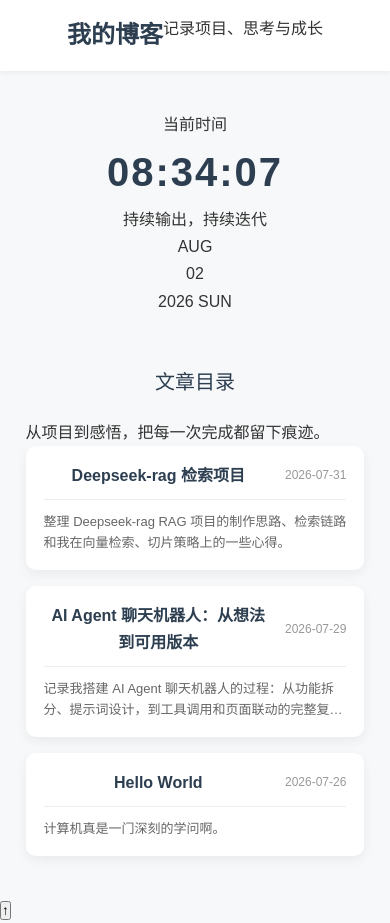
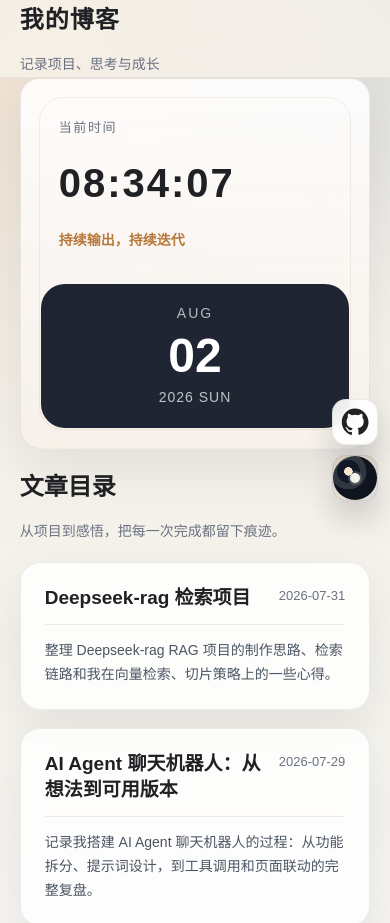
Before and after one commit to mir-738/mir-738.github.io, a plain HTML site: page index.html in a window 390 px wide. Shown: the top 923 px of the page. Drawn offline with Linux system fonts and the light colour scheme.

Commit message:
Update style.css

```diff
--- a/style.css
+++ b/style.css
@@ -2,261 +2,557 @@
     margin: 0;
     padding: 0;
     box-sizing: border-box;
-    font-family: "Microsoft YaHei", sans-serif;
+    font-family: "Microsoft YaHei", "PingFang SC", sans-serif;
 }
+
+:root {
+    --bg: #f4f1ea;
+    --card: rgba(255, 255, 255, 0.82);
+    --card-strong: rgba(255, 255, 255, 0.94);
+    --text: #202124;
+    --muted: #6b7280;
+    --accent: #b7793d;
+    --accent-soft: rgba(183, 121, 61, 0.12);
+    --border: rgba(32, 33, 36, 0.08);
+    --shadow: 0 20px 50px rgba(23, 23, 23, 0.08);
+}
+
 body {
-    background: #f7f8f9;
-    color: #333;
+    background:
+        radial-gradient(circle at top left, rgba(183, 121, 61, 0.18), transparent 36%),
+        radial-gradient(circle at top right, rgba(73, 104, 122, 0.16), transparent 28%),
+        linear-gradient(180deg, #f8f4ee 0%, #f4f1ea 42%, #f7f7f5 100%);
+    color: var(--text);
     line-height: 1.7;
-    position: relative;
     min-height: 100vh;
 }
 
 #bg-blur {
     position: fixed;
-    top: 0;
-    left: 0;
-    width: 100vw;
-    height: 100vh;
+    inset: 0;
     z-index: -1;
     background-size: cover;
     background-position: center;
     background-repeat: no-repeat;
-    filter: blur(10px);
-    transform: scale(1.05);
+    filter: blur(18px) saturate(1.05);
+    transform: scale(1.06);
     opacity: 0;
-    transition: opacity 0.5s ease;
+    transition: opacity 0.45s ease;
 }
+
 #bg-blur.show {
-    opacity: 1;
+    opacity: 0.22;
 }
 
 .container {
-    width: 90%;
-    max-width: 1000px;
+    width: min(1120px, 92%);
     margin: 0 auto;
-    padding: 0 15px;
+    padding: 0 16px;
 }
 
 header {
-    background: rgba(255,255,255,0.9);
-    -webkit-backdrop-filter: blur(5px);   /* 🆕 Safari 前缀 */
-    backdrop-filter: blur(5px);
-    box-shadow: 0 2px 5px rgba(0,0,0,0.05);
-    padding: 15px 0;
     position: sticky;
     top: 0;
     z-index: 100;
+    background: rgba(248, 244, 238, 0.72);
+    backdrop-filter: blur(14px);
+    border-bottom: 1px solid rgba(32, 33, 36, 0.06);
 }
+
 .nav {
     display: flex;
-    justify-content: center;
+    align-items: center;
+    justify-content: space-between;
+    padding: 18px 0;
+    gap: 12px;
 }
+
 .logo {
+    color: var(--text);
+    text-decoration: none;
     font-size: 24px;
-    font-weight: bold;
-    color: #2c3e50;
-    text-decoration: none;
-    cursor: pointer;
+    font-weight: 800;
+    letter-spacing: 1px;
+}
+
+.nav-subtitle {
+    color: var(--muted);
+    font-size: 14px;
+}
+
+.hero {
+    display: grid;
+    grid-template-columns: 1fr;
+    gap: 24px;
+    align-items: stretch;
+    padding: 36px 0 18px;
+}
+
+.hero-cards {
+    display: grid;
+    grid-template-columns: minmax(0, 1fr);
+    gap: 16px;
+    align-items: stretch;
+    max-width: 760px;
+    margin: 0 auto;
+}
+
+.time-display,
+.github-card,
+.article-card,
+.article-detail {
+    border: 1px solid var(--border);
+    box-shadow: var(--shadow);
 }
 
 .time-display {
+    border-radius: 34px;
+    padding: 20px;
+    background:
+        linear-gradient(180deg, rgba(255, 255, 255, 0.92), rgba(248, 242, 235, 0.88)),
+        linear-gradient(135deg, rgba(183, 121, 61, 0.12), rgba(73, 104, 122, 0.08));
+    color: var(--text);
+    position: relative;
+    overflow: hidden;
+}
+
+.time-display::before {
+    content: "";
+    position: absolute;
+    inset: 18px;
+    border-radius: 24px;
+    border: 1px solid rgba(183, 121, 61, 0.12);
+    pointer-events: none;
+}
+
+.clock-panel {
+    display: grid;
+    grid-template-columns: 1.35fr 0.8fr;
+    gap: 14px;
+    align-items: center;
+}
+
+.clock-side {
+    display: flex;
+    flex-direction: column;
+    justify-content: center;
+    min-height: 150px;
+    position: relative;
+    z-index: 1;
+}
+
+.calendar-side {
+    min-height: 150px;
+    border-radius: 24px;
+    background: rgba(17, 24, 39, 0.94);
+    color: #fff;
+    display: flex;
+    flex-direction: column;
+    justify-content: center;
+    align-items: center;
     text-align: center;
-    margin: 40px 0 50px;
+    gap: 6px;
+    position: relative;
+    z-index: 1;
 }
+
+.calendar-month {
+    font-size: 14px;
+    letter-spacing: 2px;
+    text-transform: uppercase;
+    color: rgba(255, 255, 255, 0.68);
+}
+
+.calendar-day {
+    font-size: clamp(48px, 7vw, 74px);
+    line-height: 1;
+    font-weight: 900;
+}
+
+.calendar-year {
+    font-size: 14px;
+    color: rgba(255, 255, 255, 0.72);
+    letter-spacing: 1px;
+}
+
+.time-label {
+    font-size: 13px;
+    letter-spacing: 1.6px;
+    text-transform: uppercase;
+    color: var(--muted);
+    margin-bottom: 10px;
+}
+
 .time {
-    font-size: 64px;
-    font-weight: bold;
-    color: #2c3e50;
+    font-size: clamp(42px, 6vw, 68px);
+    font-weight: 800;
     letter-spacing: 2px;
 }
-.date {
-    font-size: 28px;
-    color: #7f8c8d;
-    margin-top: 10px;
+
+.time-caption {
+    margin-top: 12px;
+    color: var(--accent);
+    font-weight: 700;
+    font-size: 14px;
+}
+
+.content-grid {
+    display: grid;
+    grid-template-columns: minmax(0, 760px);
+    gap: 20px;
+    justify-content: center;
+    align-items: start;
+}
+
+.disc {
+    width: 44px;
+    height: 44px;
+    border-radius: 50%;
+    background: radial-gradient(circle at 35% 35%, #f8e6cc 0 10%, #111827 11% 28%, #2f3640 29% 44%, #10151d 45% 100%);
+    display: inline-flex;
+    align-items: center;
+    justify-content: center;
+    position: relative;
+    animation: disc-spin 2.8s linear infinite;
+    animation-play-state: paused;
+}
+
+.disc.playing {
+    animation-play-state: running;
+}
+
+.disc-hole {
+    width: 10px;
+    height: 10px;
+    border-radius: 50%;
+    background: #f4f1ea;
+    box-shadow: 0 0 0 2px rgba(255, 255, 255, 0.18);
+}
+
+@keyframes disc-spin {
+    from { transform: rotate(0deg); }
+    to { transform: rotate(360deg); }
+}
+
+.side-toolbar {
+    position: fixed;
+    right: 20px;
+    top: 50%;
+    transform: translateY(-50%);
+    display: flex;
+    flex-direction: column;
+    gap: 12px;
+    z-index: 200;
+}
+
+.toolbar-btn {
+    width: 52px;
+    height: 52px;
+    border: 1px solid rgba(32, 33, 36, 0.08);
+    border-radius: 16px;
+    background: rgba(255, 255, 255, 0.9);
+    color: var(--text);
+    box-shadow: 0 18px 28px rgba(17, 24, 39, 0.16);
+    display: inline-flex;
+    align-items: center;
+    justify-content: center;
+    cursor: pointer;
+    text-decoration: none;
+    backdrop-filter: blur(10px);
+}
+
+.toolbar-btn svg {
+    width: 28px;
+    height: 28px;
+    fill: currentColor;
+}
+
+.music-toggle {
+    background: linear-gradient(135deg, rgba(183, 121, 61, 0.16), rgba(73, 104, 122, 0.12));
+}
+
+.back-to-top {
+    opacity: 0;
+    pointer-events: none;
+    transform: translateX(10px) scale(0.95);
+    transition: opacity 0.2s ease, transform 0.2s ease;
+}
+
+.back-to-top.show {
+    opacity: 1;
+    pointer-events: auto;
+    transform: translateX(0) scale(1);
 }
 
 .article-section {
+    padding: 18px 0 44px;
+    max-width: 760px;
     width: 100%;
-    max-width: 600px;
-    margin: 0 auto 40px;
+    margin: 0 auto;
 }
-.article-section h2 {
-    text-align: center;
-    font-size: 20px;
-    color: #2c3e50;
-    margin-bottom: 20px;
-    font-weight: normal;
+
+.section-header {
+    display: flex;
+    justify-content: space-between;
+    align-items: end;
+    gap: 12px;
+    margin-bottom: 18px;
+}
+
+.section-header h2 {
+    font-size: 24px;
+}
+
+.section-header p {
+    color: var(--muted);
+    font-size: 14px;
 }
 
 .article-list {
-    display: flex;
-    flex-direction: column;
-    gap: 16px;
-    padding: 0;
+    display: grid;
+    grid-template-columns: 1fr;
+    gap: 18px;
+    max-width: 760px;
+    margin: 0 auto;
 }
 
 .article-card {
-    background: #ffffff;
-    border-radius: 12px;
-    padding: 20px 24px;
-    box-shadow: 0 4px 12px rgba(0, 0, 0, 0.06);
+    background: var(--card);
+    backdrop-filter: blur(10px);
+    border-radius: 22px;
+    padding: 22px 24px;
     cursor: pointer;
-    transition: transform 0.2s ease, box-shadow 0.2s ease;
-    width: 100%;
+    transition: transform 0.2s ease, box-shadow 0.2s ease, border-color 0.2s ease;
 }
+
 .article-card:hover {
-    transform: translateY(-3px);
-    box-shadow: 0 8px 24px rgba(0, 0, 0, 0.10);
+    transform: translateY(-4px);
+    border-color: rgba(183, 121, 61, 0.22);
+    box-shadow: 0 22px 48px rgba(23, 23, 23, 0.12);
 }
+
 .article-card:active {
-    transform: translateY(0px);
-    box-shadow: 0 4px 10px rgba(0, 0, 0, 0.06);
+    transform: translateY(-1px);
 }
 
 .card-header {
     display: flex;
     justify-content: space-between;
-    align-items: center;
-    gap: 12px;
+    gap: 14px;
+    align-items: flex-start;
 }
+
 .card-title {
-    font-size: 18px;
-    font-weight: bold;
-    color: #2c3e50;
-    flex: 1;
-    text-align: center;
-    word-break: break-word;
+    font-size: 19px;
+    font-weight: 800;
+    line-height: 1.35;
 }
+
 .card-date {
+    color: var(--muted);
     font-size: 13px;
-    color: #999;
     white-space: nowrap;
-    flex-shrink: 0;
 }
+
 .card-divider {
-    margin: 10px 0 12px 0;
     border: none;
-    border-top: 1px solid #eeeeee;
+    border-top: 1px solid rgba(32, 33, 36, 0.08);
+    margin: 14px 0;
 }
+
 .card-summary {
+    color: #4b5563;
     font-size: 14px;
-    color: #666;
-    line-height: 1.6;
-    display: -webkit-box;
-    -webkit-line-clamp: 2;
-    -webkit-box-orient: vertical;
-    overflow: hidden;
-    text-overflow: ellipsis;
+    line-height: 1.7;
 }
 
 .article-detail {
-    background: rgba(255,255,255,0.92);
-    -webkit-backdrop-filter: blur(2px);   /* 🆕 Safari 前缀 */
-    backdrop-filter: blur(2px);
+    background: var(--card-strong);
+    backdrop-filter: blur(14px);
+    border-radius: 28px;
     padding: 30px;
-    border-radius: 8px;
-    margin: 30px 0;
+    margin: 28px 0 46px;
     position: relative;
-    z-index: 1;
+    z-index: 2;
 }
+
 .article-detail h1 {
-    margin-bottom: 15px;
-    color: #2c3e50;
+    font-size: clamp(28px, 4vw, 44px);
+    margin-bottom: 16px;
+    line-height: 1.15;
 }
+
 .detail-image {
-    margin: 15px 0 20px;
-    text-align: center;
+    margin: 18px 0 22px;
 }
+
 .detail-image img {
-    max-width: 100%;
-    max-height: 400px;
-    border-radius: 8px;
-    box-shadow: 0 4px 12px rgba(0,0,0,0.08);
+    width: 100%;
+    max-height: 440px;
+    object-fit: cover;
+    border-radius: 20px;
+    box-shadow: 0 16px 34px rgba(0, 0, 0, 0.12);
 }
+
 .article-detail .info {
-    color: #999;
+    color: var(--muted);
     margin-bottom: 20px;
     font-size: 14px;
 }
+
 .article-detail .content {
     font-size: 16px;
-    line-height: 1.8;
+    line-height: 1.95;
 }
+
 .article-detail .content h1,
-.article-detail .content h2 {
-    margin: 1.5em 0 0.5em;
+.article-detail .content h2,
+.article-detail .content h3 {
+    margin: 1.4em 0 0.6em;
+    line-height: 1.25;
 }
+
 .article-detail .content p {
     margin-bottom: 1em;
+    font-size: 17px;
+    line-height: 2.05;
+    color: #2f3a4a;
 }
+
+.article-detail .content p:first-of-type {
+    font-size: 18px;
+    font-weight: 500;
+}
+
+.article-detail .content h3 {
+    font-size: 22px;
+    font-weight: 800;
+    color: #1f2937;
+}
+
+.article-detail .content blockquote {
+    margin: 1.2em 0;
+    padding: 14px 18px;
+    border-left: 4px solid var(--accent);
+    background: rgba(183, 121, 61, 0.08);
+    border-radius: 0 14px 14px 0;
+    color: #374151;
+    font-size: 16px;
+    line-height: 1.9;
+}
+
+.article-detail .content ul {
+    margin: 0 0 1em 1.2em;
+    padding-left: 0.4em;
+}
+
+.article-detail .content li {
+    margin-bottom: 0.5em;
+    font-size: 17px;
+    line-height: 1.9;
+    color: #2f3a4a;
+}
+
 .article-detail .content strong {
-    color: #2c3e50;
+    color: #1f2937;
 }
+
 .article-detail .content code {
-    background: #f0f0f0;
-    padding: 0.2em 0.4em;
-    border-radius: 4px;
-    font-family: monospace;
+    background: #f3f4f6;
+    padding: 0.2em 0.45em;
+    border-radius: 6px;
+    font-family: ui-monospace, SFMono-Regular, Consolas, monospace;
 }
+
 .back-btn {
-    background: none;
-    border: none;
-    color: #3498db;
-    font-size: 16px;
+    background: var(--accent-soft);
+    color: var(--accent);
+    border: 1px solid rgba(183, 121, 61, 0.18);
+    border-radius: 999px;
+    padding: 10px 16px;
     cursor: pointer;
-    padding: 0 0 20px 0;
+    font-size: 14px;
+    margin-bottom: 18px;
+    position: relative;
+    z-index: 3;
+    pointer-events: auto;
 }
+
 .back-btn:hover {
-    text-decoration: underline;
+    background: rgba(183, 121, 61, 0.18);
 }
 
 footer {
-    background: rgba(255,255,255,0.8);
-    -webkit-backdrop-filter: blur(5px);   /* 🆕 Safari 前缀 */
-    backdrop-filter: blur(5px);
+    padding: 18px 0 28px;
+    color: var(--muted);
+    font-size: 14px;
     text-align: center;
-    padding: 20px 0;
-    margin-top: 40px;
-    color: #999;
-    font-size: 14px;
-    position: relative;
-    z-index: 1;
 }
 
-@media (max-width: 600px) {
+@media (max-width: 860px) {
+    .hero-cards {
+        max-width: none;
+    }
+
+    .content-grid {
+        grid-template-columns: 1fr;
+    }
+
+    .section-header {
+        flex-direction: column;
+        align-items: flex-start;
+    }
+
+}
+
+@media (max-width: 640px) {
     .container {
-        width: 92%;
-        padding: 0 10px;
+        width: 94%;
+        padding: 0 8px;
     }
+
+    .nav {
+        flex-direction: column;
+        align-items: flex-start;
+    }
+
+    .time-display,
+    .article-detail,
+    .article-card,
+    .mini-card {
+        border-radius: 20px;
+    }
+
+    .article-detail {
+        padding: 22px;
+    }
+
     .time {
         font-size: 40px;
     }
+
     .date {
-        font-size: 20px;
-    }
-    .article-section {
-        max-width: 100%;
-    }
-    .article-card {
-        padding: 16px 18px;
-        border-radius: 10px;
-    }
-    .card-title {
         font-size: 16px;
     }
-    .card-date {
-        font-size: 12px;
+
+    .clock-side,
+    .calendar-side {
+        min-height: auto;
+        padding: 18px;
     }
-    .card-summary {
-        font-size: 13px;
-        -webkit-line-clamp: 2;
+
+    .clock-panel {
+        grid-template-columns: 1fr;
     }
-    .detail-image img {
-        max-height: 250px;
+
+    .side-toolbar {
+        right: 12px;
+        gap: 10px;
     }
-    .article-detail {
-        padding: 20px;
-        background: rgba(255,255,255,0.95);
+
+    .toolbar-btn {
+        width: 46px;
+        height: 46px;
+        border-radius: 14px;
     }
 }
```
